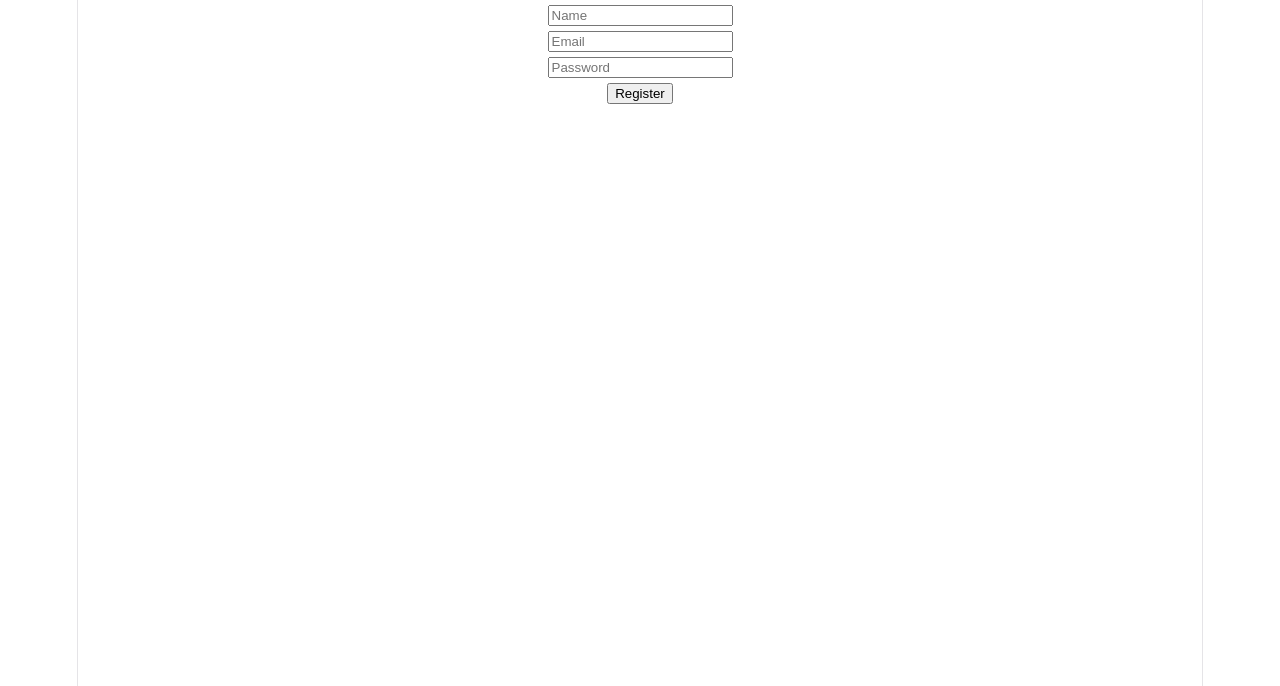
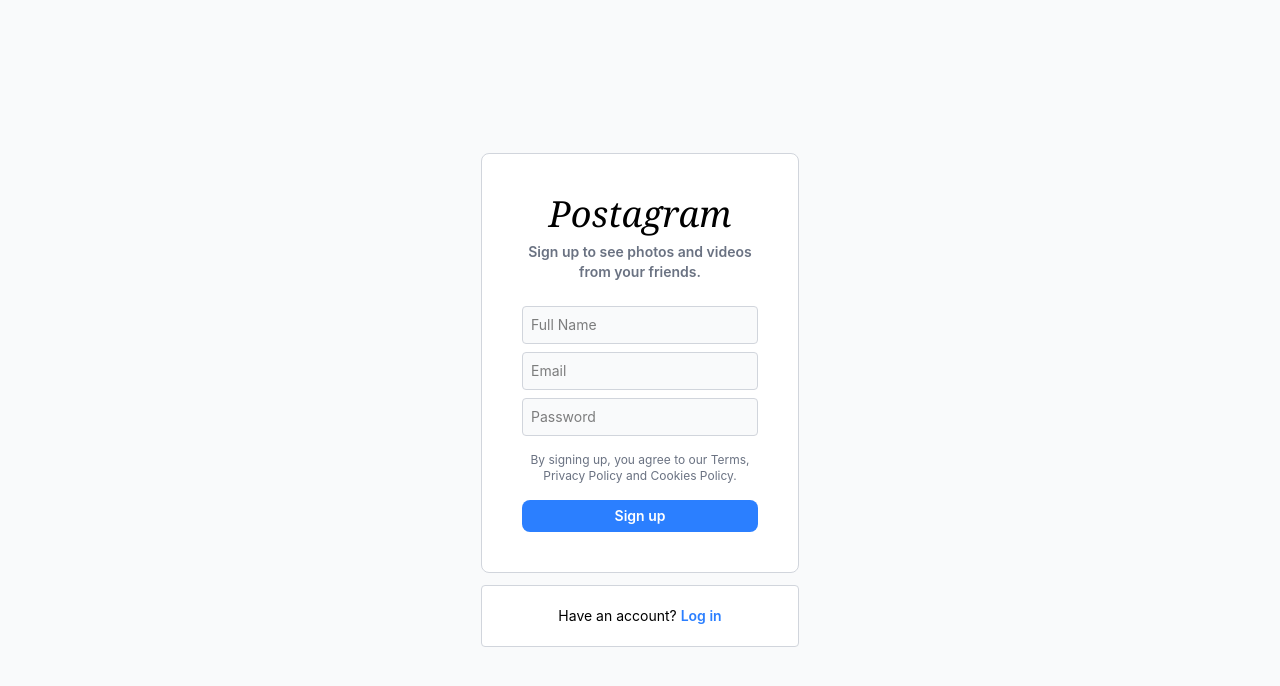
Before and after one commit to Lveeza/postgram-frontend, a React (Vite) app: page /register in a window 1280 px wide. Shown: the top 686 px of the page. Built offline with nearby package versions, Linux system fonts and the light colour scheme; no server answers.

Commit message:
feat: integrate Tailwind CSS and redesign login and register pages

```diff
--- a/src/Login.jsx
+++ b/src/Login.jsx
@@ -26,23 +26,62 @@ function Login() {
       setError(err.response?.data?.message || "Login failed");
     }
   };
+
   return (
-    <form onSubmit={handleSubmit}>
+    <div className="min-h-screen flex items-center justify-center bg-gray-50">
+      <div className="w-full max-w-[350px] px-4">
+        {/* Card */}
+        <div className="bg-white border border-gray-300 rounded-lg px-10 py-10">
+          <h1 className="text-center text-4xl font-serif italic mb-8">
+            Postagram
+          </h1>
+
+          <form onSubmit={handleSubmit} className="flex flex-col gap-2">
             <input
               type="email"
               value={email}
               onChange={(e) => setEmail(e.target.value)}
               placeholder="Email"
+              className="bg-gray-50 border border-gray-300 rounded-sm px-2 py-2 text-sm
+                         focus:outline-none focus:border-gray-400"
             />
             <input
               type="password"
               value={password}
               onChange={(e) => setPassword(e.target.value)}
               placeholder="Password"
+              className="bg-gray-50 border border-gray-300 rounded-sm px-2 py-2 text-sm
+                         focus:outline-none focus:border-gray-400"
             />
-      {error && <p style={{ color: "red" }}>{error}</p>}
-      <button type="submit">Log In</button>
+
+            {error && (
+              <p className="text-red-500 text-xs text-center mt-1">{error}</p>
+            )}
+
+            <button
+              type="submit"
+              className="bg-blue-500 hover:bg-blue-600 text-white font-semibold
+                         text-sm rounded-lg py-1.5 mt-3 transition-colors"
+            >
+              Log In
+            </button>
           </form>
+        </div>
+
+        {/* Signup box */}
+        <div className="bg-white border border-gray-300 rounded-sm mt-3 py-5 text-center">
+          <p className="text-sm">
+            Don't have an account?{" "}
+            <span
+              className="text-blue-500 font-semibold cursor-pointer"
+              onClick={() => navigate("/register")}
+            >
+              Sign up
+            </span>
+          </p>
+        </div>
+      </div>
+    </div>
   );
 }
 
--- a/src/Register.jsx
+++ b/src/Register.jsx
@@ -22,31 +22,76 @@ function Register() {
   };
 
   return (
-    <form onSubmit={handleSubmit}>
+    <div className="min-h-screen flex items-center justify-center bg-gray-50">
+      <div className="w-full max-w-[350px] px-4">
+        {/* Card */}
+        <div className="bg-white border border-gray-300 rounded-lg px-10 py-10">
+          <h1 className="text-center text-4xl font-serif italic mb-2">
+            Postagram
+          </h1>
+          <p className="text-center text-gray-500 font-semibold text-sm mb-6">
+            Sign up to see photos and videos from your friends.
+          </p>
+
+          <form onSubmit={handleSubmit} className="flex flex-col gap-2">
             <input
               type="text"
               value={name}
               onChange={(e) => setName(e.target.value)}
-        placeholder="Name"
+              placeholder="Full Name"
+              className="bg-gray-50 border border-gray-300 rounded-sm px-2 py-2 text-sm
+                         focus:outline-none focus:border-gray-400"
             />
-      <br />
             <input
               type="email"
               value={email}
               onChange={(e) => setEmail(e.target.value)}
               placeholder="Email"
+              className="bg-gray-50 border border-gray-300 rounded-sm px-2 py-2 text-sm
+                         focus:outline-none focus:border-gray-400"
             />
-      <br />
             <input
               type="password"
               value={password}
               onChange={(e) => setPassword(e.target.value)}
               placeholder="Password"
+              className="bg-gray-50 border border-gray-300 rounded-sm px-2 py-2 text-sm
+                         focus:outline-none focus:border-gray-400"
             />
-      <br />
-      {error && <p style={{ color: "red" }}>{error}</p>}
-      <button type="submit">Register</button>
+
+            {error && (
+              <p className="text-red-500 text-xs text-center mt-1">{error}</p>
+            )}
+
+            <p className="text-xs text-gray-500 text-center mt-2">
+              By signing up, you agree to our Terms, Privacy Policy and
+              Cookies Policy.
+            </p>
+
+            <button
+              type="submit"
+              className="bg-blue-500 hover:bg-blue-600 text-white font-semibold
+                         text-sm rounded-lg py-1.5 mt-2 transition-colors"
+            >
+              Sign up
+            </button>
           </form>
+        </div>
+
+        {/* Login box */}
+        <div className="bg-white border border-gray-300 rounded-sm mt-3 py-5 text-center">
+          <p className="text-sm">
+            Have an account?{" "}
+            <span
+              className="text-blue-500 font-semibold cursor-pointer"
+              onClick={() => navigate("/login")}
+            >
+              Log in
+            </span>
+          </p>
+        </div>
+      </div>
+    </div>
   );
 }
 
--- a/src/index.css
+++ b/src/index.css
@@ -1,111 +1 @@
-:root {
-  --text: #6b6375;
-  --text-h: #08060d;
-  --bg: #fff;
-  --border: #e5e4e7;
-  --code-bg: #f4f3ec;
-  --accent: #aa3bff;
-  --accent-bg: rgba(170, 59, 255, 0.1);
-  --accent-border: rgba(170, 59, 255, 0.5);
-  --social-bg: rgba(244, 243, 236, 0.5);
-  --shadow:
-    rgba(0, 0, 0, 0.1) 0 10px 15px -3px, rgba(0, 0, 0, 0.05) 0 4px 6px -2px;
-
-  --sans: system-ui, 'Segoe UI', Roboto, sans-serif;
-  --heading: system-ui, 'Segoe UI', Roboto, sans-serif;
-  --mono: ui-monospace, Consolas, monospace;
-
-  font: 18px/145% var(--sans);
-  letter-spacing: 0.18px;
-  color-scheme: light dark;
-  color: var(--text);
-  background: var(--bg);
-  font-synthesis: none;
-  text-rendering: optimizeLegibility;
-  -webkit-font-smoothing: antialiased;
-  -moz-osx-font-smoothing: grayscale;
-
-  @media (max-width: 1024px) {
-    font-size: 16px;
-  }
-}
-
-@media (prefers-color-scheme: dark) {
-  :root {
-    --text: #9ca3af;
-    --text-h: #f3f4f6;
-    --bg: #16171d;
-    --border: #2e303a;
-    --code-bg: #1f2028;
-    --accent: #c084fc;
-    --accent-bg: rgba(192, 132, 252, 0.15);
-    --accent-border: rgba(192, 132, 252, 0.5);
-    --social-bg: rgba(47, 48, 58, 0.5);
-    --shadow:
-      rgba(0, 0, 0, 0.4) 0 10px 15px -3px, rgba(0, 0, 0, 0.25) 0 4px 6px -2px;
-  }
-
-  #social .button-icon {
-    filter: invert(1) brightness(2);
-  }
-}
-
-body {
-  margin: 0;
-}
-
-#root {
-  width: 1126px;
-  max-width: 100%;
-  margin: 0 auto;
-  text-align: center;
-  border-inline: 1px solid var(--border);
-  min-height: 100svh;
-  display: flex;
-  flex-direction: column;
-  box-sizing: border-box;
-}
-
-h1,
-h2 {
-  font-family: var(--heading);
-  font-weight: 500;
-  color: var(--text-h);
-}
-
-h1 {
-  font-size: 56px;
-  letter-spacing: -1.68px;
-  margin: 32px 0;
-  @media (max-width: 1024px) {
-    font-size: 36px;
-    margin: 20px 0;
-  }
-}
-h2 {
-  font-size: 24px;
-  line-height: 118%;
-  letter-spacing: -0.24px;
-  margin: 0 0 8px;
-  @media (max-width: 1024px) {
-    font-size: 20px;
-  }
-}
-p {
-  margin: 0;
-}
-
-code,
-.counter {
-  font-family: var(--mono);
-  display: inline-flex;
-  border-radius: 4px;
-  color: var(--text-h);
-}
-
-code {
-  font-size: 15px;
-  line-height: 135%;
-  padding: 4px 8px;
-  background: var(--code-bg);
-}
+@import "tailwindcss";
--- a/vite.config.js
+++ b/vite.config.js
@@ -1,7 +1,7 @@
-import react from '@vitejs/plugin-react'
 import { defineConfig } from 'vite'
+import react from "@vitejs/plugin-react";
+import tailwindcss from "@tailwindcss/vite";
 
-// https://vite.dev/config/
 export default defineConfig({
-  plugins: [react()],
-})
+  plugins: [react(), tailwindcss()],
+});
```
Lines whose indentation alone changed are shown as unchanged.
